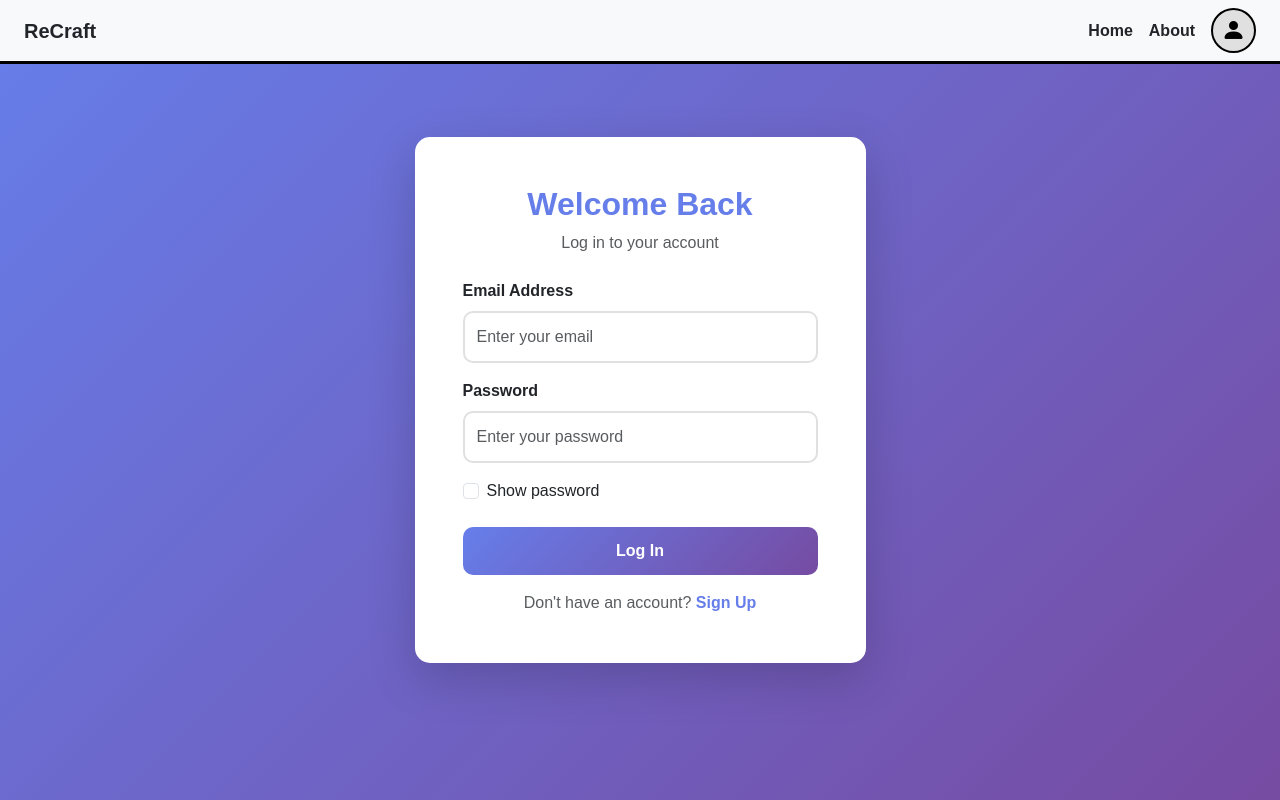
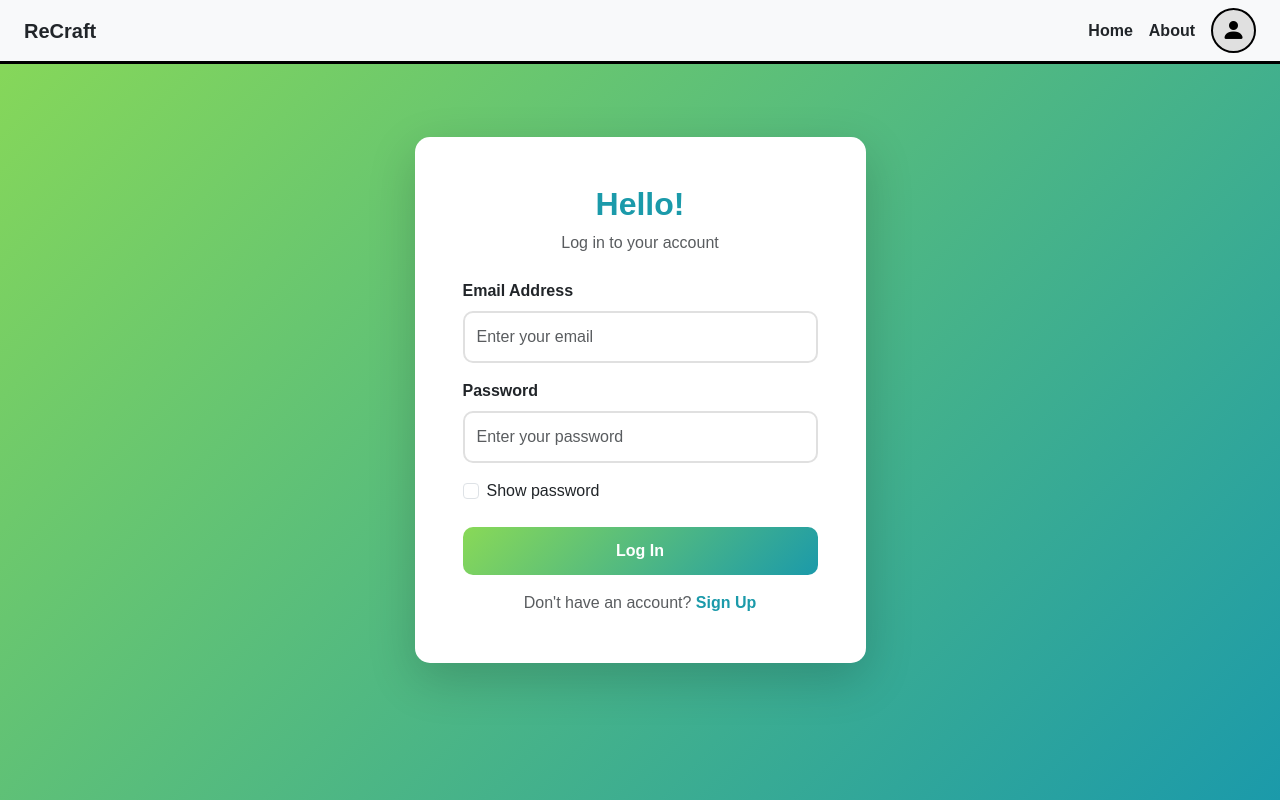
Before and after one commit to TheBawawa/ReCraft, a React (Vite) app in the folder ReCraft/: page /login in a window 1280 px wide. Built offline with nearby package versions, Linux system fonts and the light colour scheme.

Commit message:
Color change forms

```diff
--- a/ReCraft/src/components/LoginForm.jsx
+++ b/ReCraft/src/components/LoginForm.jsx
@@ -39,7 +39,7 @@ function LoginForm() {
   return (
     <div style={{
       minHeight: "100vh",
-      background: "linear-gradient(135deg, #667eea 0%, #764ba2 100%)",
+      background: "linear-gradient(135deg, #89d957 0%, #1b9aaa 100%)",
       display: "flex",
       alignItems: "center",
       padding: "20px"
@@ -50,7 +50,7 @@ function LoginForm() {
             <Card className="shadow-lg border-0" style={{ borderRadius: "15px" }}>
               <Card.Body className="p-5">
                 <div className="text-center mb-4">
-                  <h2 className="fw-bold" style={{ color: "#667eea" }}>Welcome Back</h2>
+                  <h2 className="fw-bold" style={{ color: "#1b9aaa" }}>Hello!</h2>
                   <p className="text-muted">Log in to your account</p>
                 </div>
 
@@ -109,7 +109,7 @@ function LoginForm() {
                     style={{
                       padding: "12px",
                       borderRadius: "10px",
-                      background: "linear-gradient(135deg, #667eea 0%, #764ba2 100%)",
+                      background: "linear-gradient(135deg, #89d957 0%, #1b9aaa 100%)",
                       border: "none",
                       fontSize: "16px"
                     }}
@@ -122,7 +122,7 @@ function LoginForm() {
                     <Link
                       to="/signup"
                       style={{
-                        color: "#667eea",
+                        color: "#1b9aaa",
                         textDecoration: "none",
                         fontWeight: "600"
                       }}
--- a/ReCraft/src/components/SignupForm.jsx
+++ b/ReCraft/src/components/SignupForm.jsx
@@ -46,7 +46,7 @@ function SignupForm() {
   return (
     <div style={{
       minHeight: "100vh",
-      background: "linear-gradient(135deg, #667eea 0%, #764ba2 100%)",
+      background: "linear-gradient(135deg, #89d957 0%, #1b9aaa 100%)",
       display: "flex",
       alignItems: "center",
       padding: "20px"
@@ -57,7 +57,7 @@ function SignupForm() {
             <Card className="shadow-lg border-0" style={{ borderRadius: "15px" }}>
               <Card.Body className="p-5">
                 <div className="text-center mb-4">
-                  <h2 className="fw-bold" style={{ color: "#667eea" }}>Create Account</h2>
+                  <h2 className="fw-bold" style={{ color: "#1b9aaa" }}>Welcome!</h2>
                   <p className="text-muted">Sign up to get started</p>
                 </div>
 
@@ -132,7 +132,7 @@ function SignupForm() {
                     style={{
                       padding: "12px",
                       borderRadius: "10px",
-                      background: "linear-gradient(135deg, #667eea 0%, #764ba2 100%)",
+                      background: "linear-gradient(135deg, #89d957 0%, #1b9aaa 100%)",
                       border: "none",
                       fontSize: "16px"
                     }}
@@ -145,7 +145,7 @@ function SignupForm() {
                     <Link
                       to="/login"
                       style={{
-                        color: "#667eea",
+                        color: "#1b9aaa",
                         textDecoration: "none",
                         fontWeight: "600"
                       }}
```
